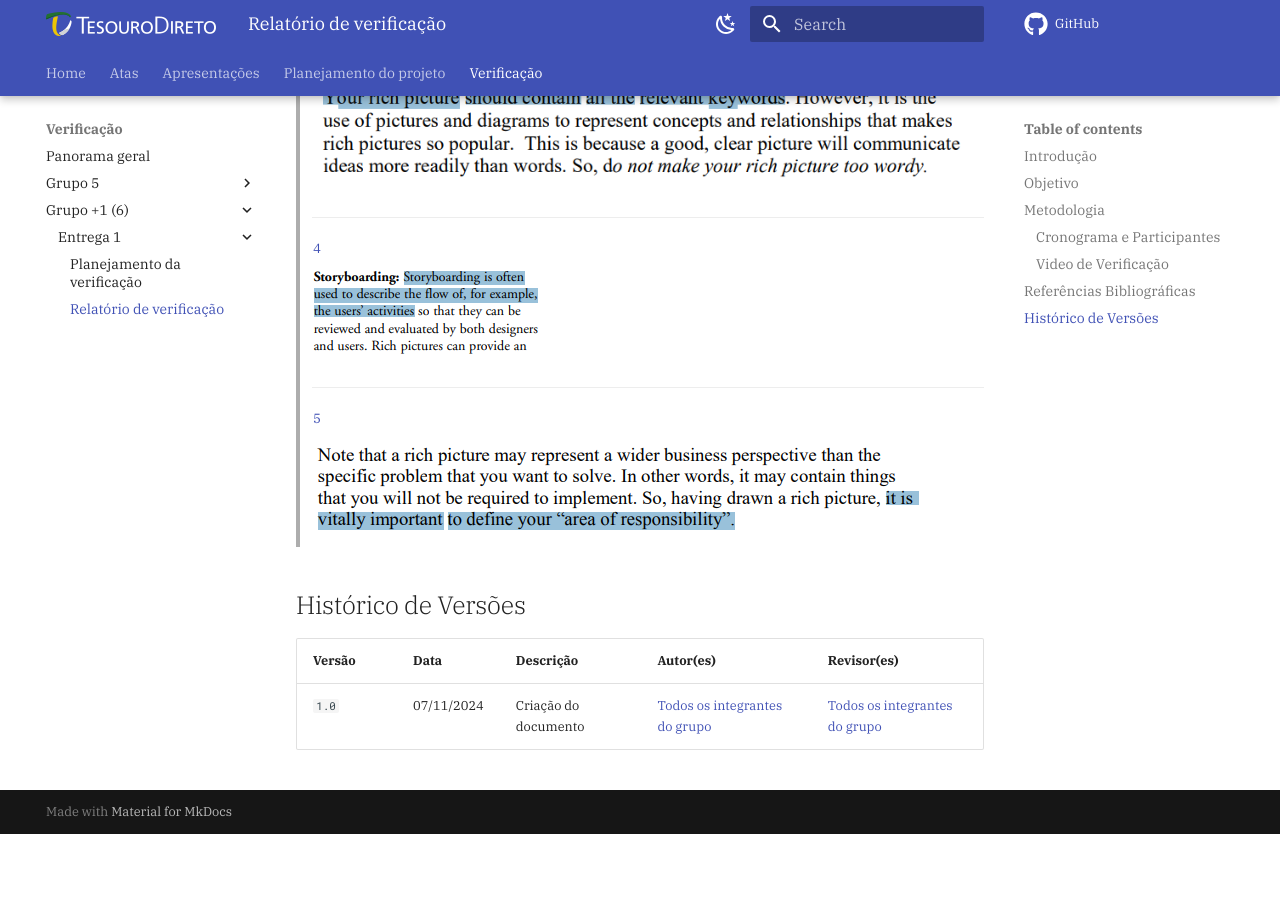
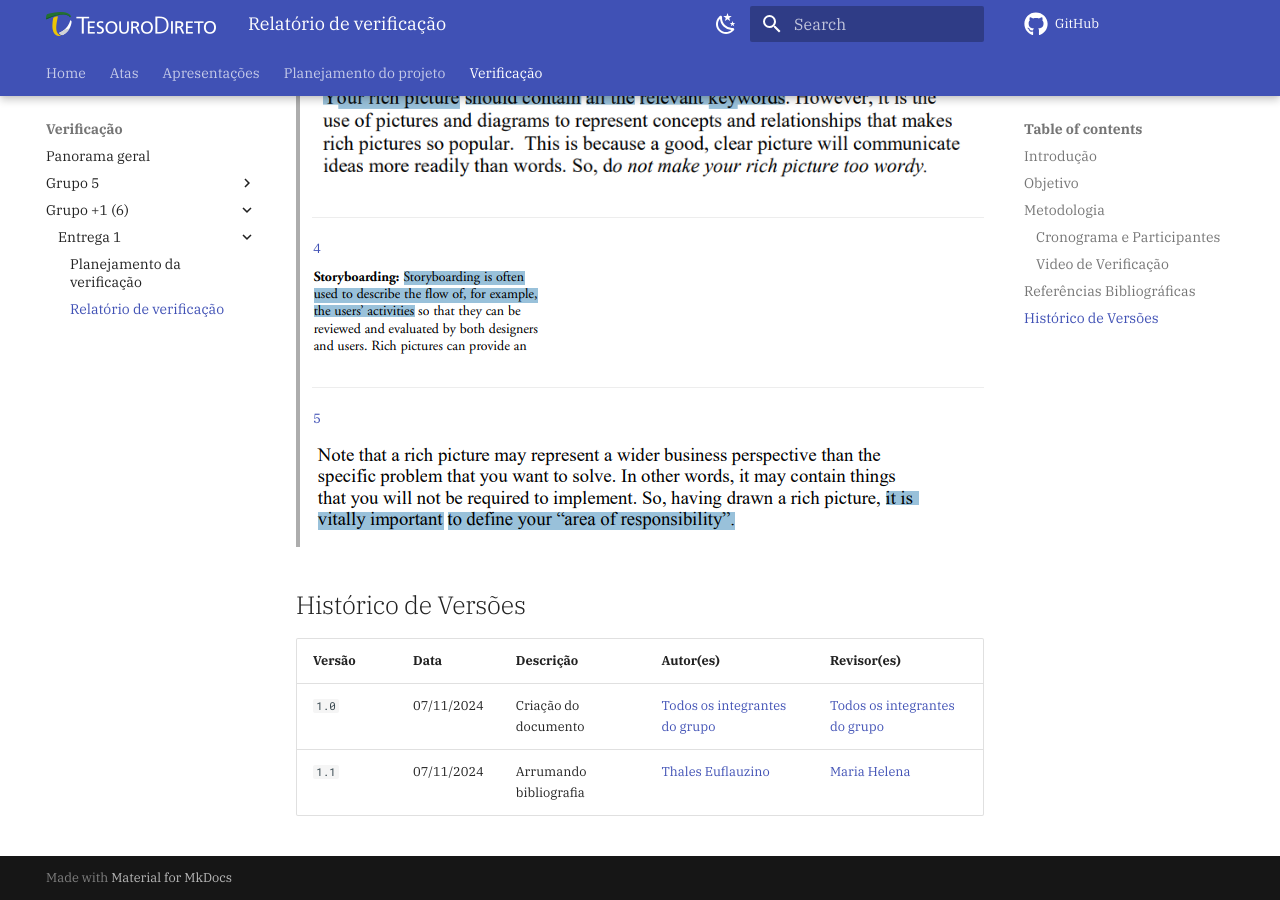
Before and after one commit to Requisitos-de-Software/2024.2-Grupo05, an MkDocs documentation site: the page built from docs/verificacao/grupo6/entrega1/relatorio-verificacao-e1-gp6.md, in a window 1280 px wide and 900 px high, scrolled down 2928 px. Built offline with MkDocs 1.6.1 and Material for MkDocs 9.7.7, drawn with Linux system fonts in a browser that asks for light colours; comment, search, counter and statistics services are not loaded; before the commit the page ends 3762 px from its top, so only the background shows below that.

Commit message:
Update relatorio-verificacao-e1-gp6.md

```diff
--- a/docs/verificacao/grupo6/entrega1/relatorio-verificacao-e1-gp6.md
+++ b/docs/verificacao/grupo6/entrega1/relatorio-verificacao-e1-gp6.md
@@ -82,3 +82,4 @@ _Fonte: Elaborada por [Thales Euflauzino](https://github.com/thaleseuflauzino) 2
 | Versão  | Data | Descrição | Autor(es) | Revisor(es) |
 | -------- | ------ | ------ | ---------- | ---------- |
 | `1.0` | 07/11/2024 | Criação do documento  | [Todos os integrantes do grupo](../../../index.md) | [Todos os integrantes do grupo](../../../index.md) |
+| `1.1` | 07/11/2024 | Arrumando bibliografia  | [Thales Euflauzino](https://github.com/thaleseuflauzino) | [Maria Helena](https://github.com/MariaCHelena) |
```
